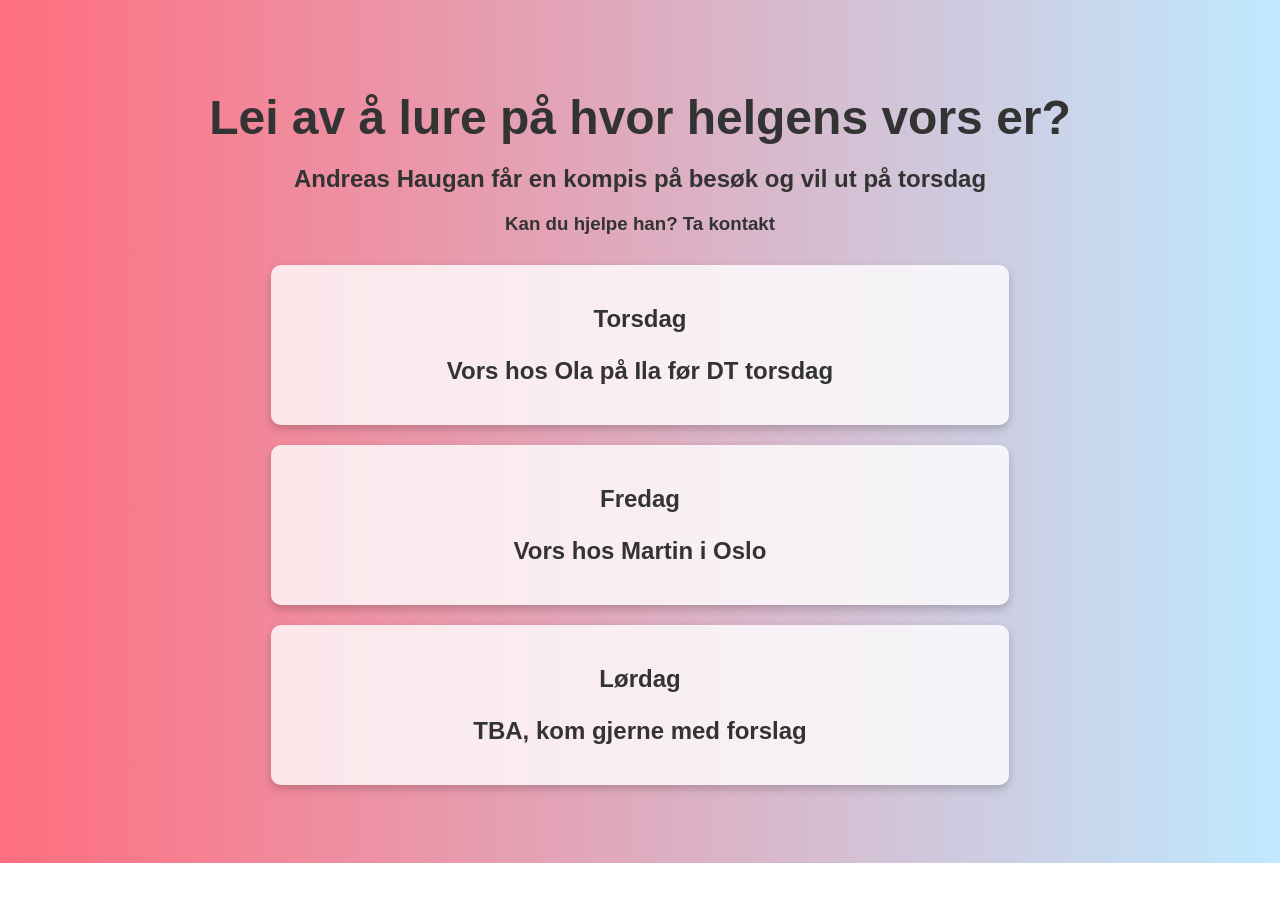
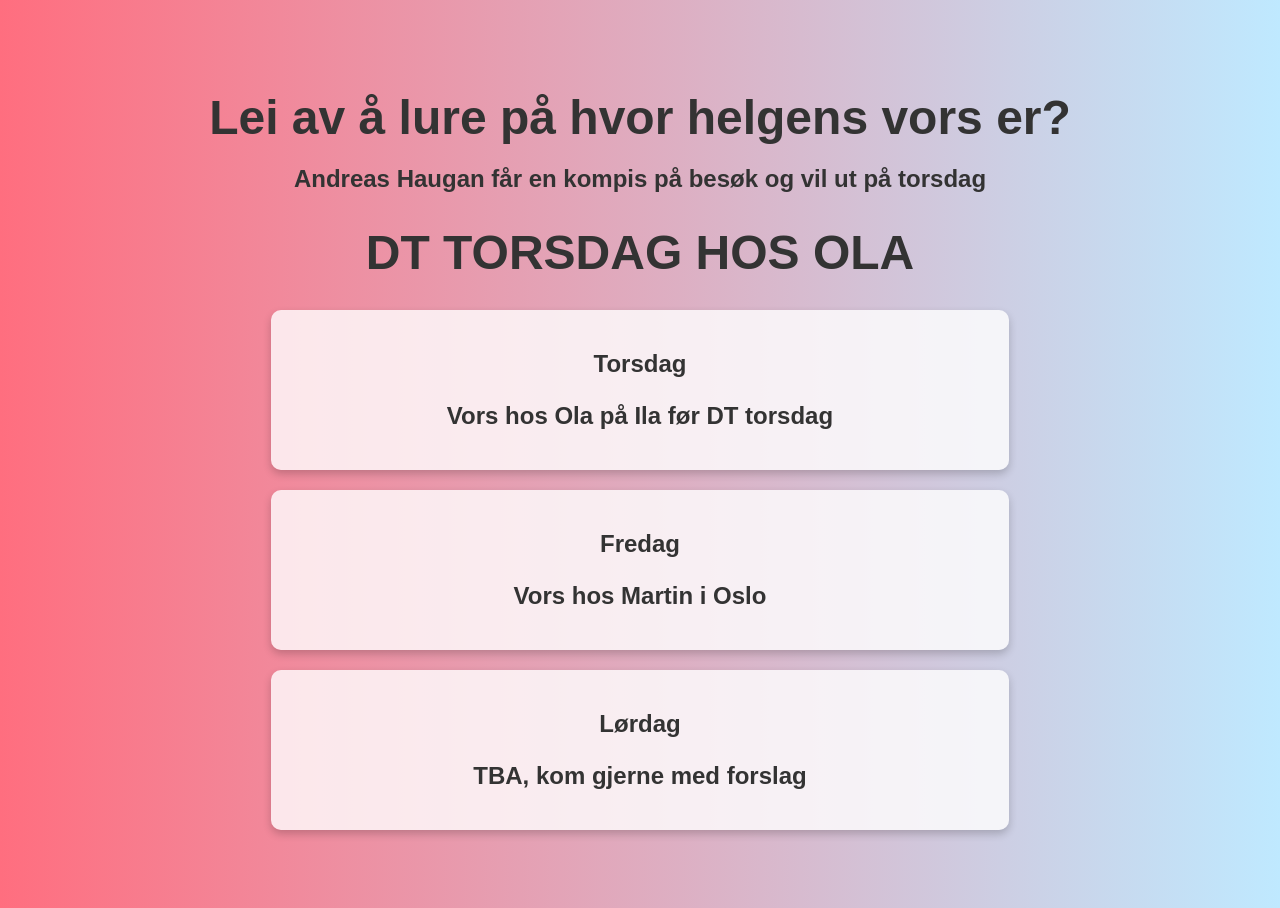
Before and after one commit to henrinha/henrinha.github.io-hvorervors, a plain HTML site: page index.html in a window 1280 px wide. Before the commit the page ends 863 px from the top, so only its background shows below. Drawn offline with Linux system fonts and the light colour scheme.

Commit message:
endret litt layout og oppdaterte readme

```diff
--- a/index.html
+++ b/index.html
@@ -35,7 +35,7 @@
 <body>
     <h1>Lei av å lure på hvor helgens vors er?</h1>
     <h2>Andreas Haugan får en kompis på besøk og vil ut på torsdag</h2>
-    <h3>Kan du hjelpe han? Ta kontakt </h3>
+    <h1> DT TORSDAG HOS OLA </h1>
 
     <div class="event-container">
         <div class="event-info">
```
Also changed, not shown: README.md.
